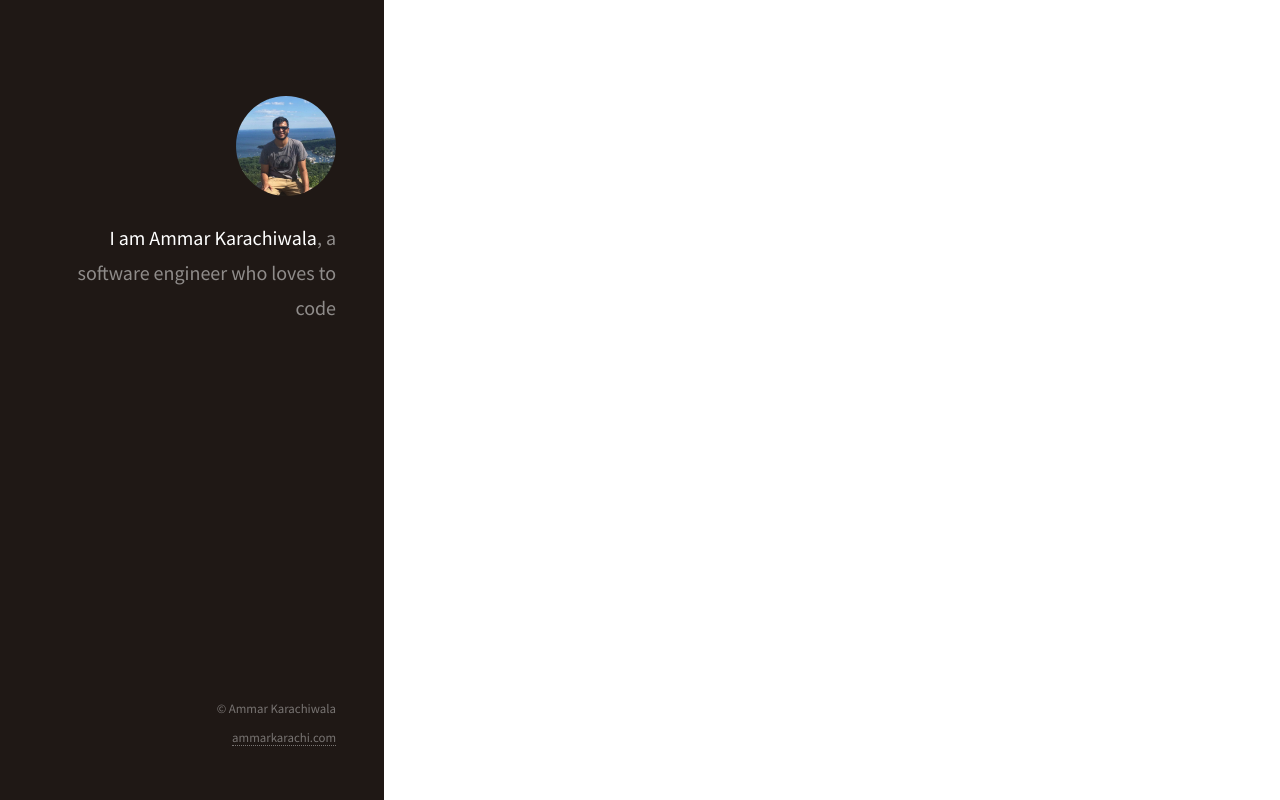
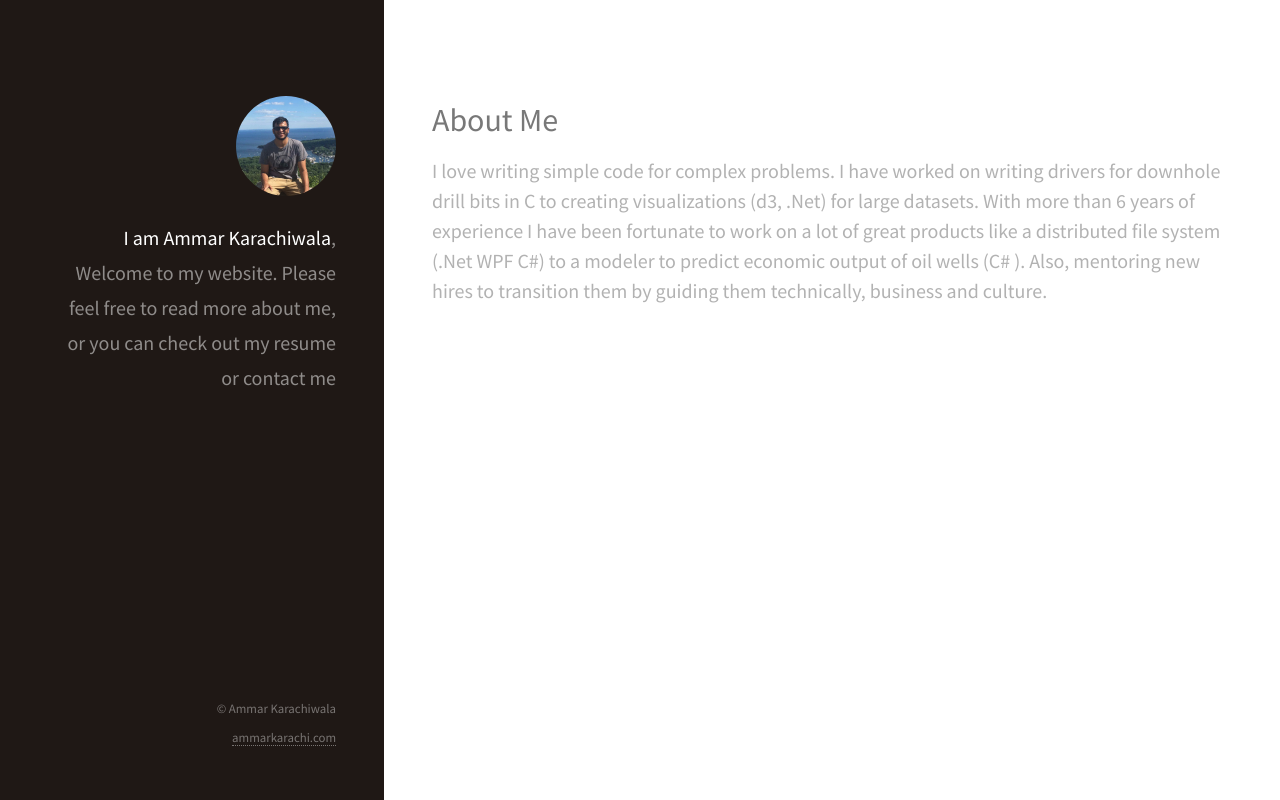
Before and after one commit to Ammarkarachiwala/ammarkarach, a React (Create React App) app: page / in a window 1280 px wide. Built offline with nearby package versions, Linux system fonts and the light colour scheme.

Commit message:
adding conent

```diff
--- a/src/App.js
+++ b/src/App.js
@@ -1,11 +1,14 @@
 import React, { Component } from 'react';
 import './static/assets/css/main.css';
 import Header from './header';
+import Main from './main';
+
 class App extends Component {
   render() {
     return (
       <div className="App">
         <Header />
+        <Main />
       </div>
     );
   }
--- /dev/null
+++ b/src/about-me/index.js
@@ -0,0 +1,18 @@
+import React from 'react';
+
+const AboutMe = () => {
+    return <section id='one'>
+        <header class='major' >
+            <h2>About Me</h2>
+            <p>
+                I love writing simple code for complex problems. I have worked on writing
+                drivers for downhole drill bits in C to creating visualizations (d3, .Net) for large datasets. With
+                more than 6 years of experience I have been fortunate to work on a lot of great products like a
+                distributed file system (.Net WPF C#) to a modeler to predict economic output of oil wells (C# ).
+                Also, mentoring new hires to transition them by guiding them technically, business and culture.
+            </p>
+        </header>
+    </section>
+}
+
+export default AboutMe;
--- a/src/inner/index.js
+++ b/src/inner/index.js
@@ -3,7 +3,7 @@ import image from '../images/avatar.jpg'
 const Inner = () => {
     return 	<div class="inner">
     <a href="/" class="image avatar"><img src={image} alt="" /></a>
-    <h1><strong>I am Ammar Karachiwala</strong><br/>, a software engineer <br /> who loves to code</h1>
+    <h1><strong>I am Ammar Karachiwala</strong><br/>, Welcome to my website. Please feel free to read more about me, or you can check out my resume or contact me</h1>
 </div>
 }
 
--- /dev/null
+++ b/src/main/index.js
@@ -0,0 +1,10 @@
+import React from 'react';
+import AboutMe from '../about-me';
+
+const Main = () => {
+    return <div id='main' >
+        <AboutMe />
+</div>
+}
+
+export default Main;
```
Also changed, not shown: src/images/avatar1.jpg (deleted).
